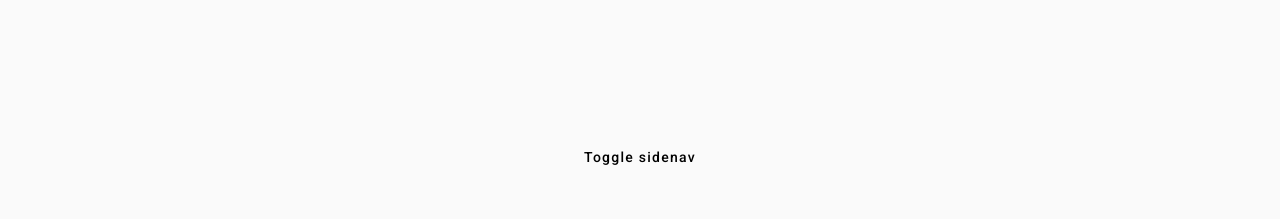
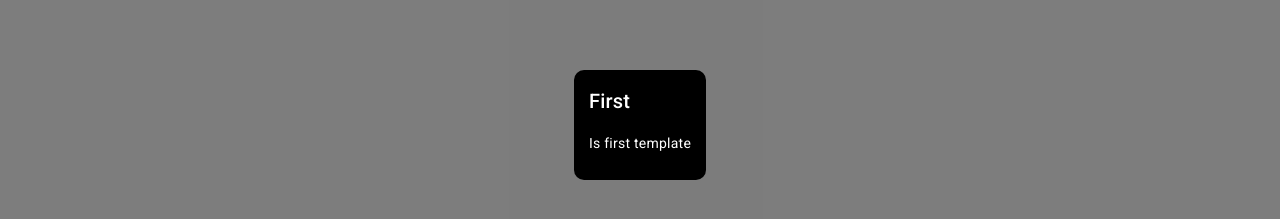
Before and after one commit to Letto228/Angular-learnjs-150224, an Angular app: page / in a window 1280 px wide. Shown: the part 275-494 px from the top of the page. Built offline with nearby package versions, Linux system fonts and the light colour scheme.

Commit message:
feat: lecture-4 add popup

```diff
--- a/src/app/app.component.html
+++ b/src/app/app.component.html
@@ -21,13 +21,13 @@
 
 <!-- Close template -->
 
-<!-- <app-popup-host [template]="!closeTemplate ? first : null"></app-popup-host> -->
+<app-popup-host [template]="!closeTemplate ? first : null"></app-popup-host>
 
-<!-- <ng-template #first>
+<ng-template #first>
     <h2>First</h2>
     <p>Is first template</p>
 </ng-template>
 <ng-template #second>
     <h2>Second</h2>
     <p>Is second template</p>
-</ng-template> -->
+</ng-template>
--- a/src/app/app.module.ts
+++ b/src/app/app.module.ts
@@ -8,6 +8,7 @@ import {AppComponent} from './app.component';
 import {HeaderModule} from './components/header/header.module';
 import {ProductsListModule} from './pages/products-list/products-list.module';
 import {SidenavModule} from './components/sidenav/sidenav.module';
+import {PopupHostModule} from './components/popup-host/popup-host.module';
 
 @NgModule({
     declarations: [AppComponent],
@@ -19,6 +20,7 @@ import {SidenavModule} from './components/sidenav/sidenav.module';
         ProductsListModule,
         SidenavModule,
         MatListModule,
+        PopupHostModule,
     ],
     bootstrap: [AppComponent],
 })
--- /dev/null
+++ b/src/app/components/popup-host/popup-host.component.css
@@ -0,0 +1,23 @@
+.popup-host {
+    position: absolute;
+    top: 0;
+    bottom: 0;
+    left: 0;
+    right: 0;
+    display: flex;
+    align-items: center;
+    justify-content: center;
+    background-color: rgba(0, 0, 0, 0.5);
+    z-index: 1;
+}
+
+.popup-wrapper {
+    padding: 15px;
+    color: #fff;
+    background-color: #000;
+    border-radius: 10px;
+}
+
+.hide {
+    display: none;
+}
--- /dev/null
+++ b/src/app/components/popup-host/popup-host.component.html
@@ -0,0 +1,5 @@
+<div class="popup-host" [class.hide]="hideHost">
+    <div class="popup-wrapper">
+        <ng-container #viewport></ng-container>
+    </div>
+</div>
--- /dev/null
+++ b/src/app/components/popup-host/popup-host.component.ts
@@ -0,0 +1,26 @@
+import {Component, Input, TemplateRef, ViewChild, ViewContainerRef} from '@angular/core';
+
+@Component({
+    selector: 'app-popup-host',
+    templateUrl: './popup-host.component.html',
+    styleUrls: ['./popup-host.component.css'],
+})
+export class PopupHostComponent {
+    @Input() set template(templateRef: TemplateRef<unknown> | null) {
+        this.updateView(templateRef);
+    }
+
+    @ViewChild('viewport', {read: ViewContainerRef})
+    private readonly viewportContainer: ViewContainerRef | undefined;
+
+    hideHost = true;
+
+    private updateView(templateRef: TemplateRef<unknown> | null): void {
+        this.viewportContainer?.clear();
+        this.hideHost = !templateRef;
+
+        if (templateRef) {
+            this.viewportContainer?.createEmbeddedView(templateRef);
+        }
+    }
+}
```
Also changed, not shown: src/app/components/popup-host/popup-host.module.ts (added, +10 -0 lines), 1 other file (tests, documents, lock files or other folders).
